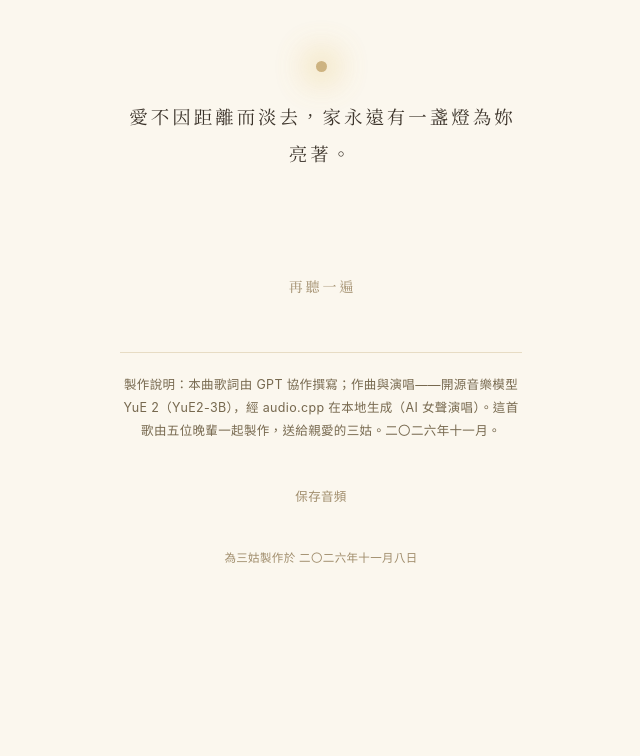
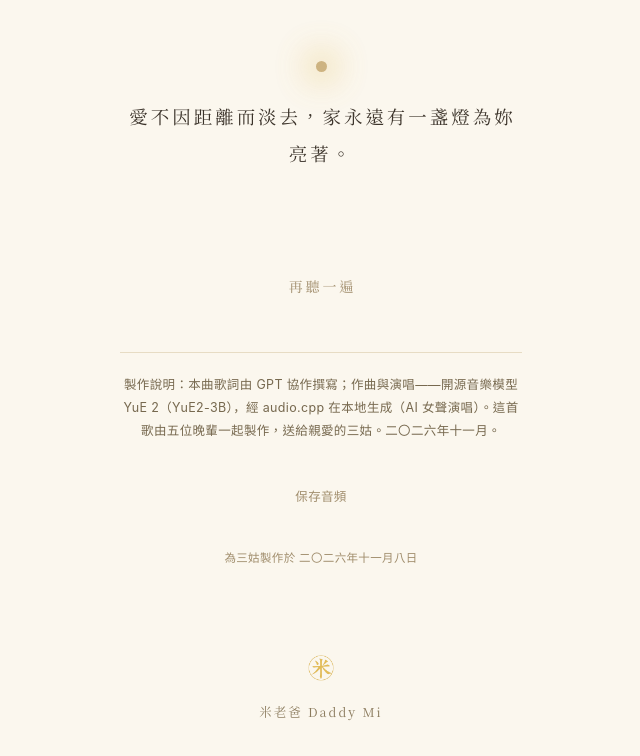
Before and after one commit to king818/for-sangu, a plain HTML site: page 10c30903255fd73dacca8890/index.html in a window 1280 px wide. Shown: the part 3817-4573 px from the top of the page, without its empty margins (319-959 px from the left). Before the commit the page ends 4443 px from the top, so only its background shows below. Drawn offline with Linux system fonts and the light colour scheme.

Commit message:
Brand logo pass: small footer mark (golden-ring MI + wordmark) at foot of the tribute page; add brand/mark-transparent.png
Boss directive 2026-11-09: logo on every page. Additions only; gift design untouched.

```diff
--- a/10c30903255fd73dacca8890/index.html
+++ b/10c30903255fd73dacca8890/index.html
@@ -361,6 +361,8 @@
 <button class="mini-toggle" id="miniToggle" type="button" aria-label="播放或暫停"><span class="mini-ring"></span><span id="miniGlyph">▶</span></button>
 </main>
 
+<div class="brandmark" style="text-align:center;padding:24px 16px 32px;"><img src="../brand/mark-transparent.png" alt="米老爸 Daddy Mi" style="height:36px;width:36px;"><div style="margin-top:5px;font-size:12.5px;letter-spacing:.16em;color:#8a7a5c;">米老爸 Daddy Mi</div></div>
+
 <script>
 (function(){
   var audio = document.getElementById('song');
```
Also changed, not shown: brand/mark-transparent.png (added).
